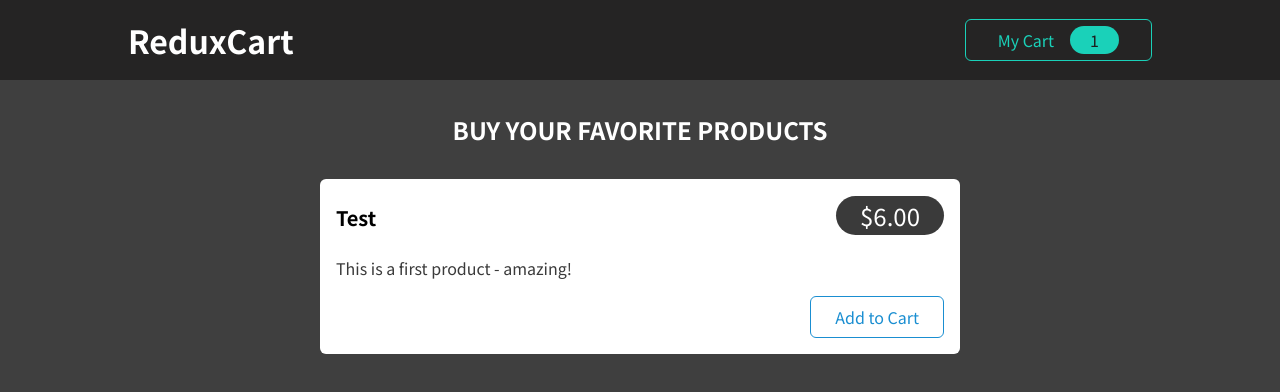
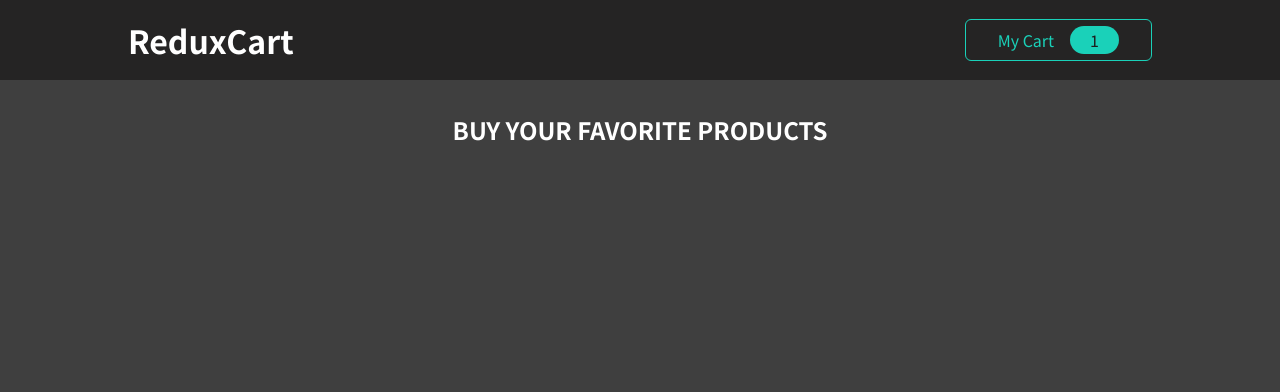
Before and after one commit to Hofass/Advanced_Redux_Training, a React (Create React App) app: page / in a window 1280 px wide. Shown: the top 392 px of the page. Built offline with nearby package versions, Linux system fonts and the light colour scheme.

Commit message:
Creating dummy data for products

```diff
--- a/src/components/Shop/Products.js
+++ b/src/components/Shop/Products.js
@@ -1,16 +1,34 @@
-import ProductItem from './ProductItem';
-import classes from './Products.module.css';
+import ProductItem from "./ProductItem";
+import classes from "./Products.module.css";
 
-const Products = (props) => {
+const DUMMY_PRODUCTS = [
+	{
+		id: "p1",
+		price: 6,
+		title: "My first book",
+		description: "The first booke i ever wrote",
+	},
+	{
+		id: "p2",
+		price: 5,
+		title: "My second book",
+		description: "The second booke i ever wrote",
+	},
+];
+
+const Products = props => {
 	return (
 		<section className={classes.products}>
 			<h2>Buy your favorite products</h2>
 			<ul>
+        {DUMMY_PRODUCTS.map((product)=>{
           <ProductItem
-          title='Test'
-          price={6}
-          description='This is a first product - amazing!'
+          key={product.id}
+					title={product.title}
+					price={product.price}
+					description={product.description}
 				/>
+        })}
 			</ul>
 		</section>
 	);
```
Lines whose indentation alone changed are shown as unchanged.
